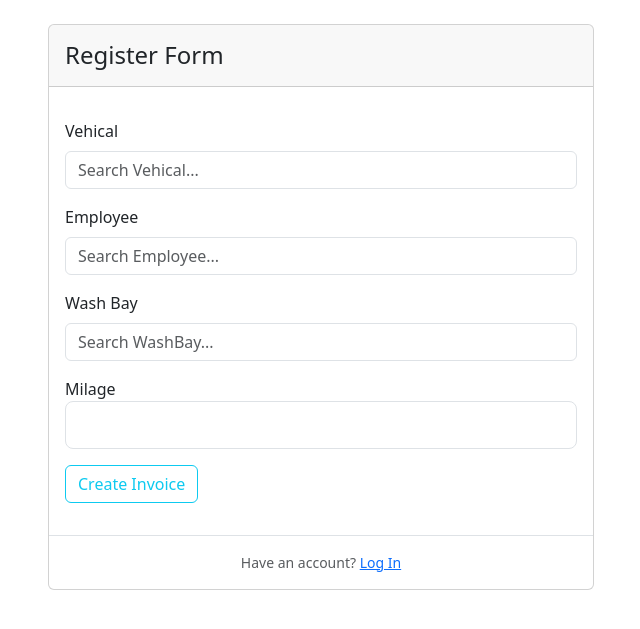
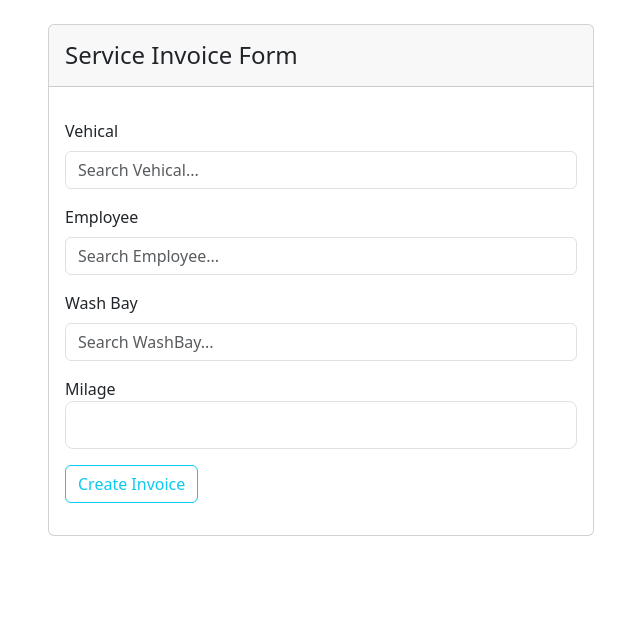
Before and after one commit to Madlhawa/HarithmaPOS, a Flask app: page /invoice/head/create in a window 1280 px wide. Shown: the part 56-685 px from the top of the page, without its empty margins (319-959 px from the left). Run offline with Flask 3, Linux system fonts and the light colour scheme; the visitor is signed in with stand-in values (Sample User, id 1); data that the repository does not hold is empty.

Commit message:
Added send SMS fuctionality

```diff
--- a/harithmapos/config.py
+++ b/harithmapos/config.py
@@ -14,6 +14,11 @@ class Config:
 RABBIT_MQ_HOST = os.environ.get('RABBIT_MQ_HOST')
 RABBIT_MQ_USERNAME = os.environ.get('RABBIT_MQ_USERNAME')
 RABBIT_MQ_PASSWORD = os.environ.get('RABBIT_MQ_PASSWORD')
+NOTIFYLK_USER_ID = os.environ.get('NOTIFYLK_USER_ID')
+NOTIFYLK_API_KEY = os.environ.get('NOTIFYLK_API_KEY')
+NOTIFYLK_API_URL = "https://app.notify.lk/api/v1/send"
+NOTIFYLK_SENDER_ID = "NotifyDEMO"
+
 
 SERVICE_STATUS_LIST = [
     'Waiting',
--- a/harithmapos/templates/invoice/create.html
+++ b/harithmapos/templates/invoice/create.html
@@ -5,7 +5,7 @@
         <div class="col-md-6">
             <div class="card">
                 <header class="card-header">
-                    <h4 class="card-title mt-2">Register Form</h4>
+                    <h4 class="card-title mt-2">Service Invoice Form</h4>
                 </header>
                 <article class="card-body">
                     <form method="POST" action="">
@@ -49,11 +49,6 @@
                         </div>
                     </form>
                 </article>
-                <div class="border-top card-body text-center">
-                    <small class="text-muted">
-                        Have an account? <a href="{{ url_for('user_blueprint.login') }}">Log In</a>
-                    </small>
-                </div>
             </div>
         </div>
     </div>
--- a/harithmapos/views/invoice/routes.py
+++ b/harithmapos/views/invoice/routes.py
@@ -96,6 +96,7 @@ def insert_invoice_head():
         )
         db.session.add(invoice)
         db.session.commit()
+        utils.send_sms(vehical.owner.contact, f"Hi {vehical.owner.name}, Your vehical {vehical.number}'s service has been started. For more details please view: {url_for('invoice_blueprint.invoice_customer_view', invoice_head_id=invoice.id, _external=True)}")
         return redirect(url_for('invoice_blueprint.invoice_head_detail', invoice_head_id=invoice.id))
     else:
         flash("Error: Invoice create failed!", category='danger')
```
Also changed, not shown: harithmapos/templates/invoice/customer_view.html (+4 -6 lines), harithmapos/views/invoice/utils.py (+21 -0 lines).
